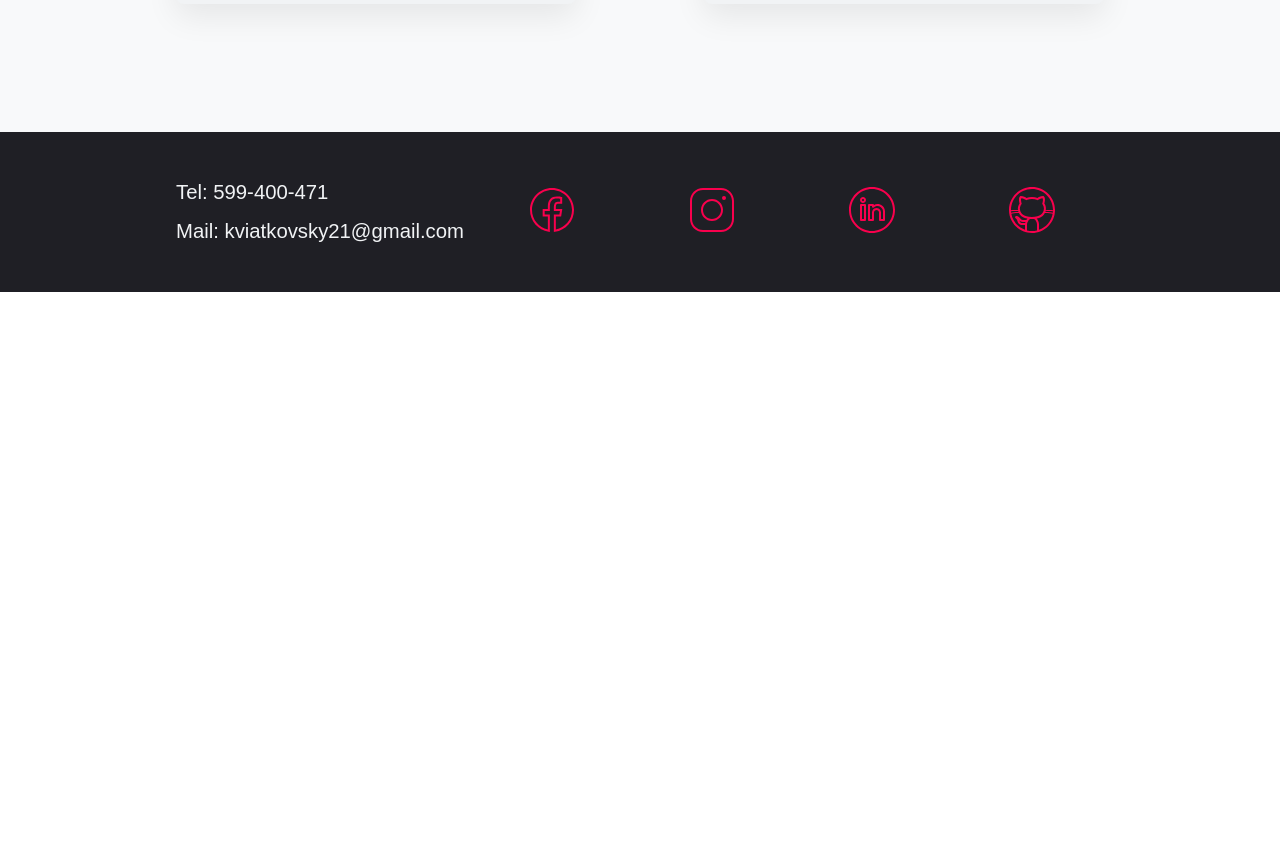
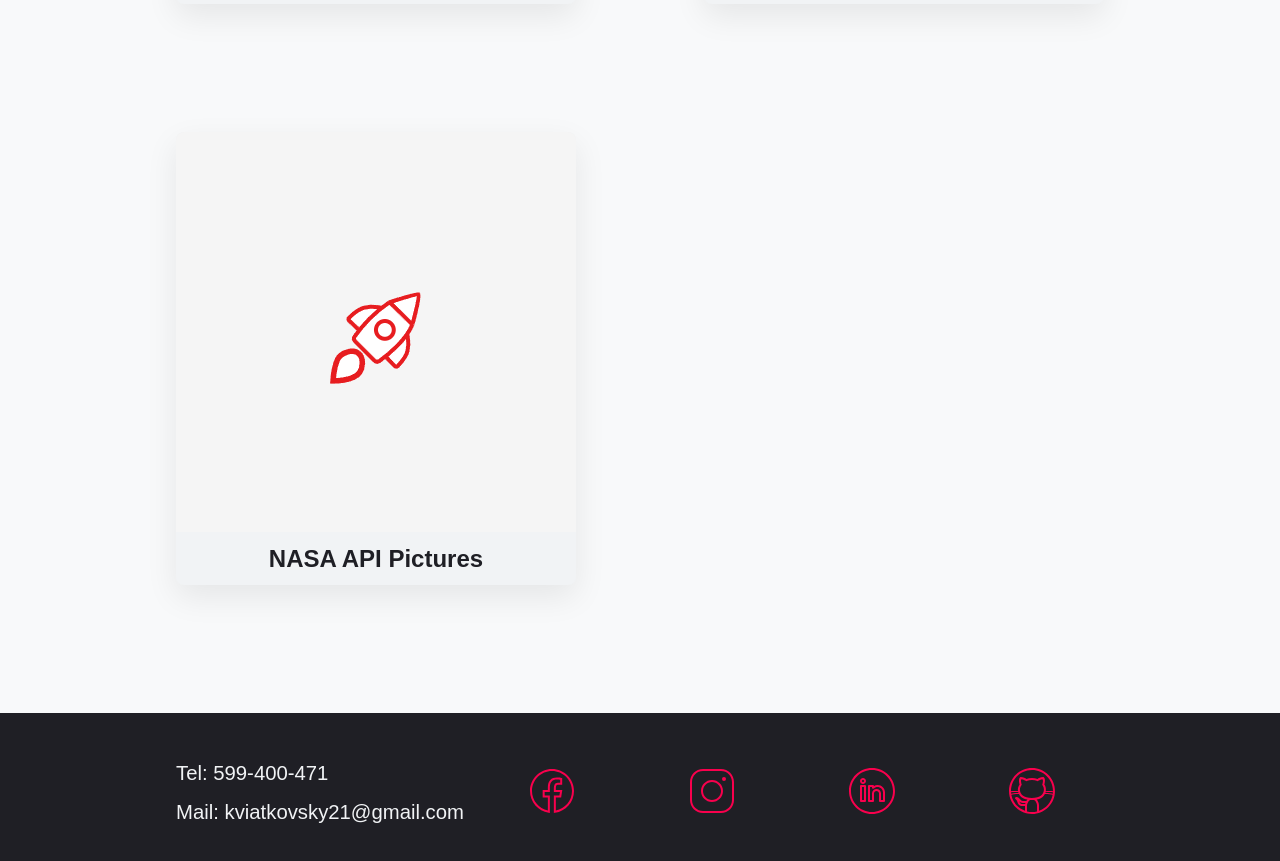
Before and after one commit to Kviatkovski/Portfolio-project, a React (Create React App) app: page / in a window 1280 px wide. Shown: the part 5380-6241 px from the top of the page. Before the commit the page ends 5672 px from the top, so only its background shows below. Built offline with nearby package versions, Linux system fonts and the light colour scheme.

Commit message:
adding nasa api pictures project

```diff
--- a/src/components/main/Main.js
+++ b/src/components/main/Main.js
@@ -121,6 +121,13 @@ const projects = [
     type: "js",
     id: 16,
   },
+  {
+    name: "NASA API Pictures",
+    image: "../../assets/images/img-17.jpg",
+    url: "https://lukas-nasa-api-pictures.netlify.app/",
+    type: "js",
+    id: 17,
+  },
 ];
 
 const Main = () => {
```
Also changed, not shown: src/assets/images/img-17.jpg (added).
